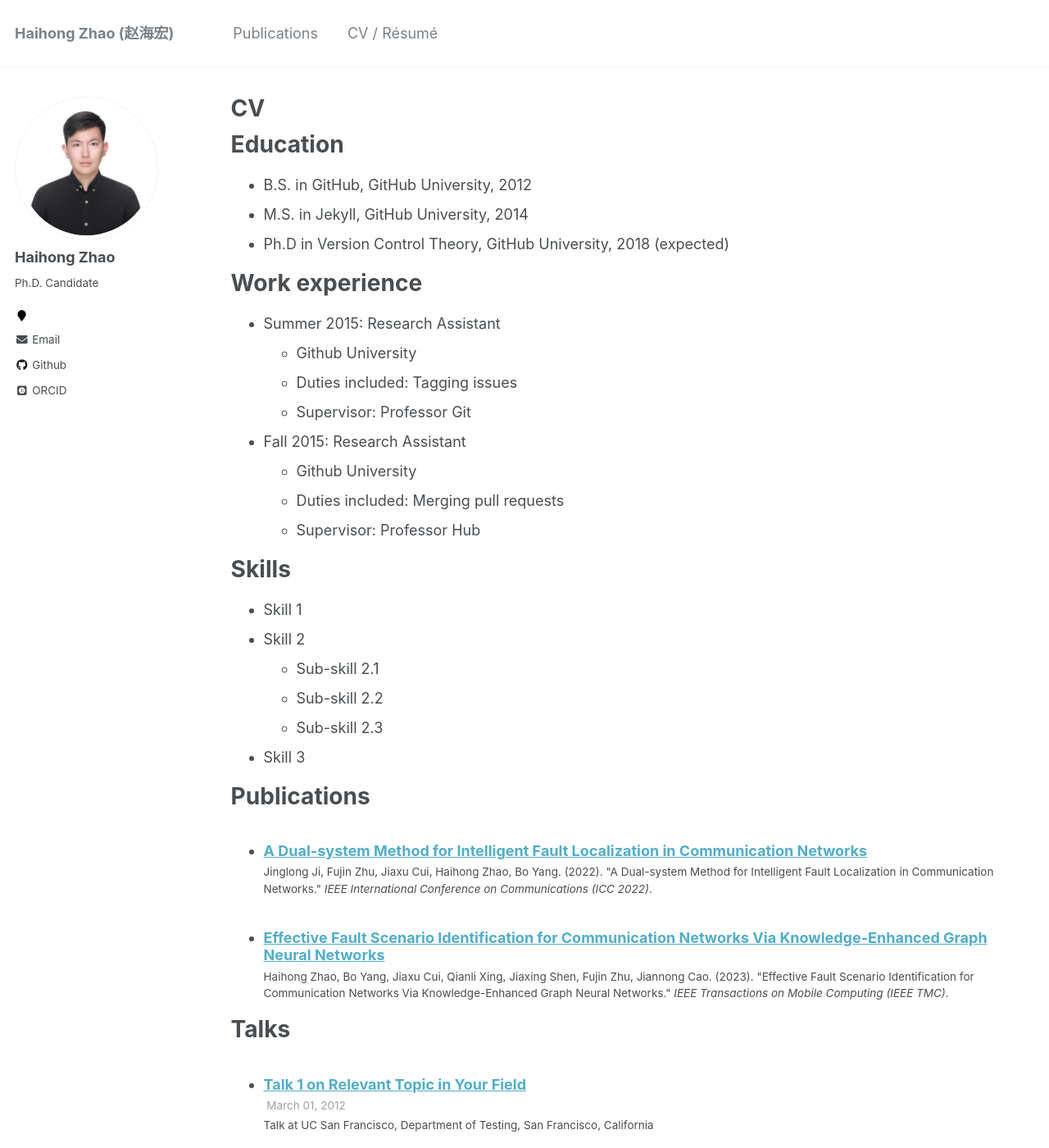
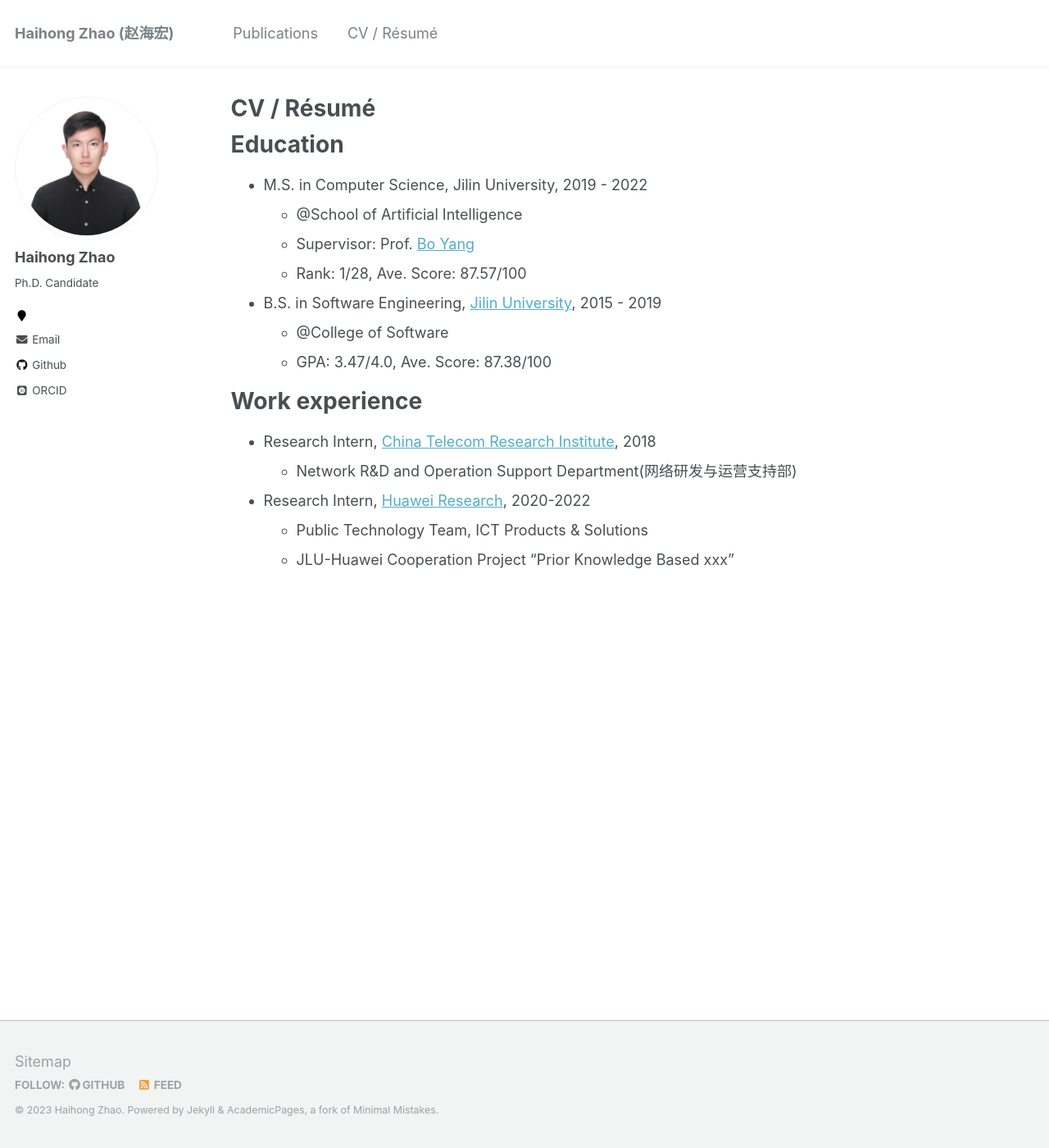
Before and after one commit to cshhzhao/cshhzhao.github.io, a Jekyll site: the page built from _pages/cv.md, in a window 1280 px wide and 1400 px high. Shown: the whole window at 82% size. Built offline with Jekyll 4.4.1, drawn with Linux system fonts in a browser that asks for light colours; some web fonts are replaced; some of the changed text lies outside the part shown.

Commit message:
update information

```diff
--- a/_pages/cv.md
+++ b/_pages/cv.md
@@ -1,6 +1,6 @@
 ---
 layout: archive
-title: "CV"
+title: "CV / Résumé"
 permalink: /cv/
 author_profile: true
 redirect_from:
@@ -11,49 +11,19 @@ redirect_from:
 
 Education
 ======
-* B.S. in GitHub, GitHub University, 2012
-* M.S. in Jekyll, GitHub University, 2014
-* Ph.D in Version Control Theory, GitHub University, 2018 (expected)
+* M.S. in Computer Science, Jilin University, 2019 - 2022
+    * @School of Artificial Intelligence
+    * Supervisor: Prof. [Bo Yang](https://ccst.jlu.edu.cn/info/1026/15449.htm)
+    * Rank: 1/28, Ave. Score: 87.57/100
+* B.S. in Software Engineering, [Jilin University](http://global.jlu.edu.cn/), 2015 - 2019
+    * @College of Software
+    * GPA: 3.47/4.0, Ave. Score: 87.38/100
 
 Work experience
 ======
-* Summer 2015: Research Assistant
-  * Github University
-  * Duties included: Tagging issues
-  * Supervisor: Professor Git
+* Research Intern, [China Telecom Research Institute](https://www.chinatelecom-h.com/en/company/organization.php), 2018
+  * Network R&D and Operation Support Department(网络研发与运营支持部)
 
-* Fall 2015: Research Assistant
-  * Github University
-  * Duties included: Merging pull requests
-  * Supervisor: Professor Hub
-
-Skills
-======
-* Skill 1
-* Skill 2
-  * Sub-skill 2.1
-  * Sub-skill 2.2
-  * Sub-skill 2.3
-* Skill 3
-
-Publications
-======
-  <ul>{% for post in site.publications %}
-    {% include archive-single-cv.html %}
-  {% endfor %}</ul>
-
-Talks
-======
-  <ul>{% for post in site.talks %}
-    {% include archive-single-talk-cv.html %}
-  {% endfor %}</ul>
-
-Teaching
-======
-  <ul>{% for post in site.teaching %}
-    {% include archive-single-cv.html %}
-  {% endfor %}</ul>
-
-Service and leadership
-======
-* Currently signed in to 43 different slack teams
+* Research Intern, [Huawei Research](https://career.huawei.com/reccampportal/portal5/index.html), 2020-2022
+  * Public Technology Team, ICT Products & Solutions
+  * JLU-Huawei Cooperation Project "Prior Knowledge Based xxx"
```
